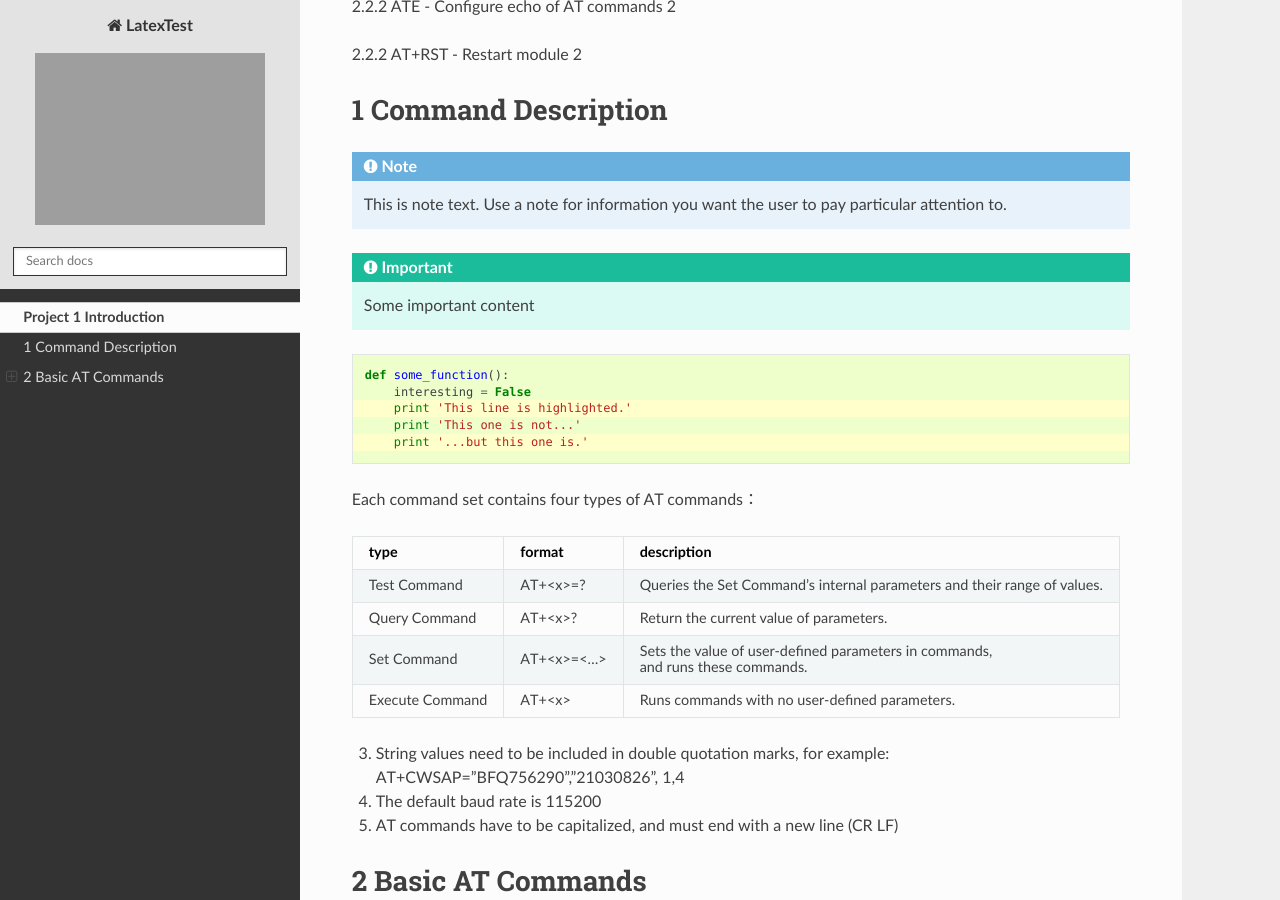
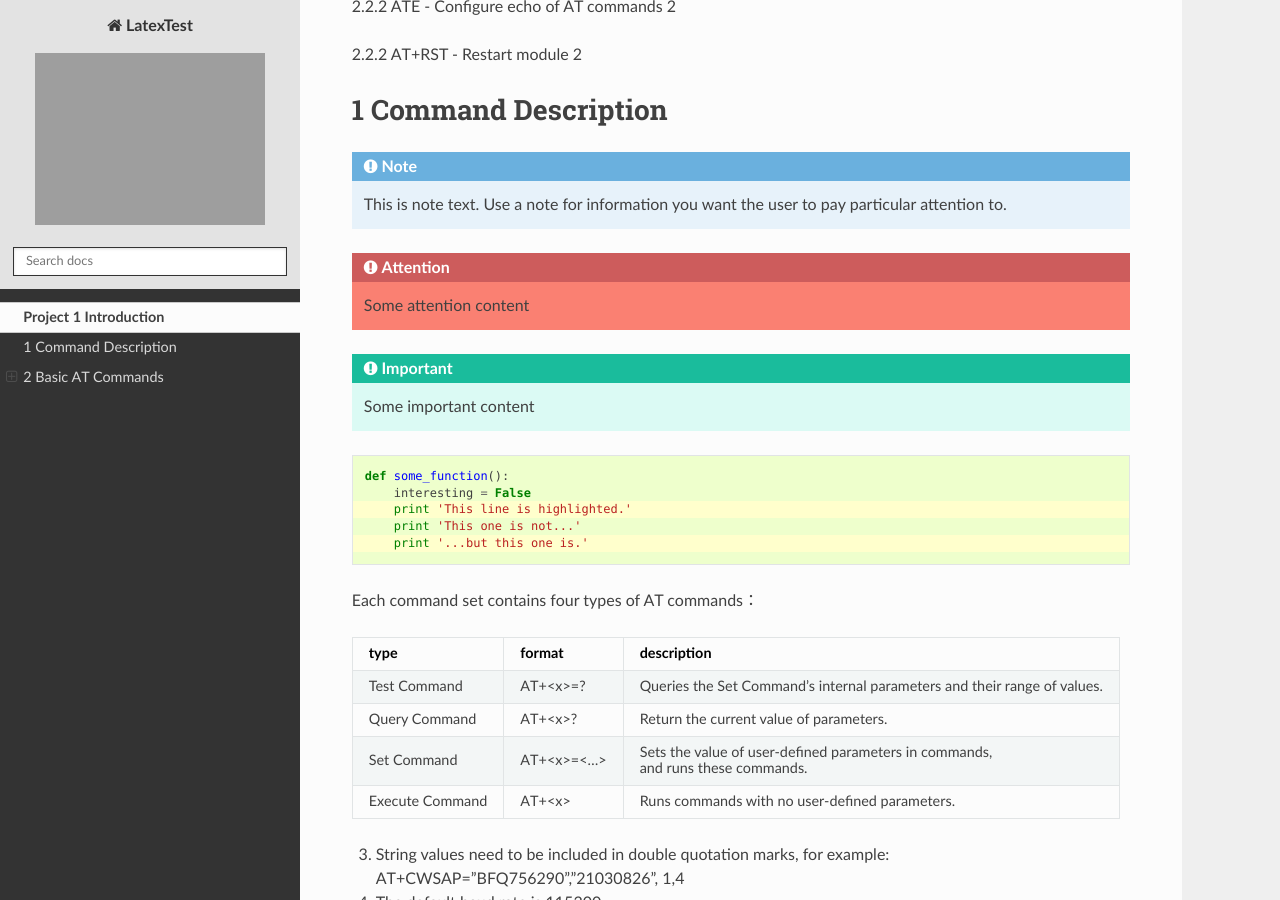
Before and after one commit to HaiTrieuNg/LatexTest, a Sphinx documentation site: the page built from source/content.rst, in a window 1280 px wide and 900 px high, scrolled down 657 px. Built offline with Sphinx 7.4.7 and the Read the Docs theme 2.0.0, drawn with Linux system fonts in a browser that asks for light colours.

Commit message:
Update content.rst

```diff
--- a/source/content.rst
+++ b/source/content.rst
@@ -37,6 +37,8 @@ Date       Version Description
 .. note::
    This is note text. Use a note for information you want the user to
    pay particular attention to.
+
+.. attention:: Some attention content
 
 .. important:: Some important content
 
```
